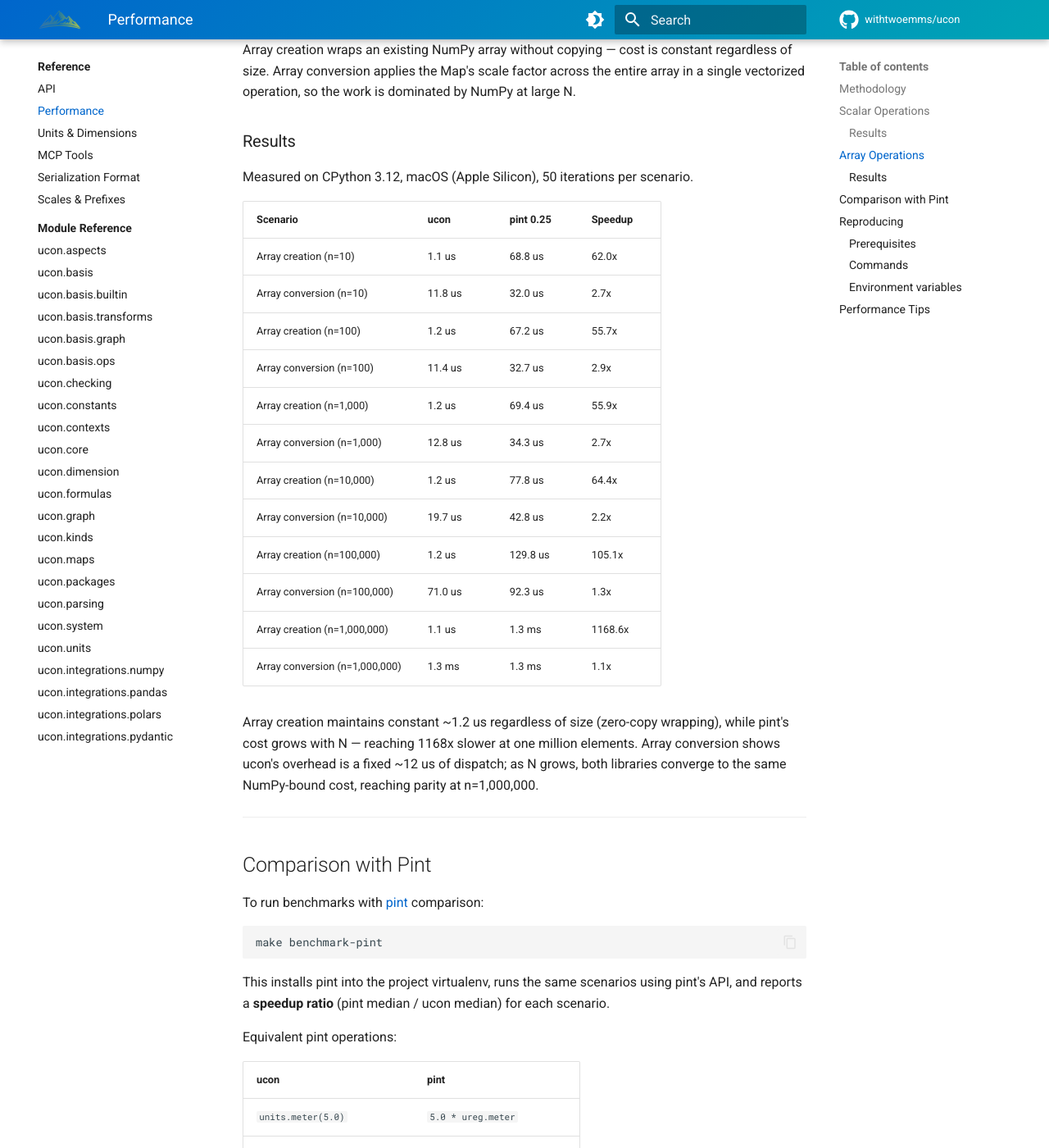
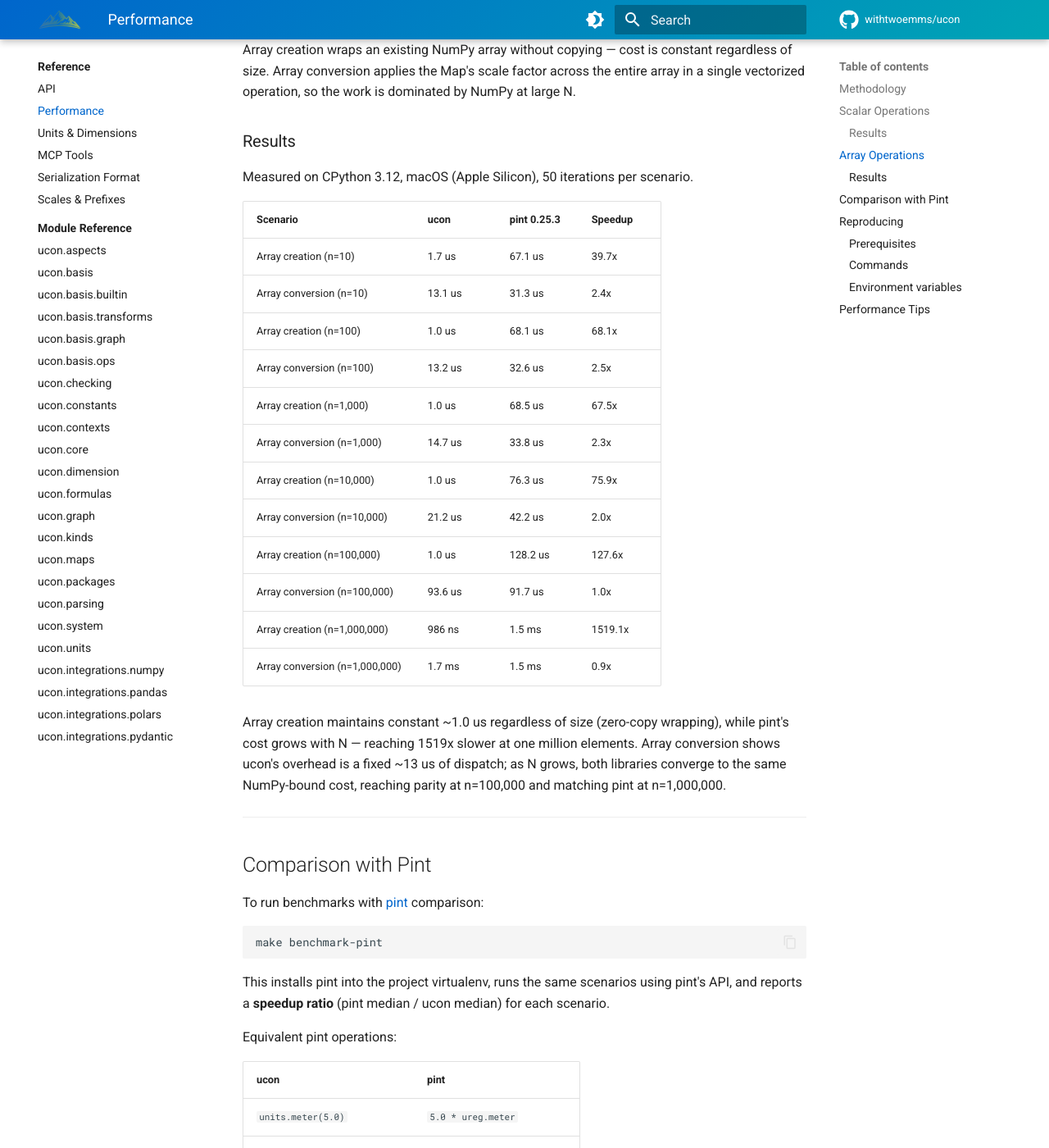
Before and after one commit to withtwoemms/ucon, an MkDocs documentation site: the page built from docs/reference/performance.md, in a window 1280 px wide and 1400 px high, scrolled down 1865 px. Shown: the whole window at 82% size. Built offline with MkDocs 1.6.1 and Material for MkDocs 9.7.7, drawn with Linux system fonts in a browser that asks for light colours; comment, search, counter and statistics services are not loaded; some of the changed text lies outside the part shown.

Commit message:
updates performance documentation

```diff
--- a/docs/reference/performance.md
+++ b/docs/reference/performance.md
@@ -39,13 +39,13 @@ make benchmark
 
 Measured on CPython 3.12, macOS (Apple Silicon), 50 iterations per scenario.
 
-| Scenario | ucon | pint 0.25 | Speedup |
-|----------|------|-----------|---------|
-| Unit creation | 1.2 us | 26.8 us | 22.0x |
-| Scale-only conversion | 6.0 us | 23.0 us | 3.9x |
-| Graph conversion | 4.5 us | 22.7 us | 5.1x |
-| Temperature conversion | 4.5 us | 39.8 us | 8.8x |
-| Unit algebra | 9.6 us | 11.7 us | 1.2x |
+| Scenario | ucon | pint 0.25.3 | Speedup |
+|----------|------|-------------|---------|
+| Unit creation | 1.6 us | 28.6 us | 18.3x |
+| Scale-only conversion | 7.2 us | 45.0 us | 6.2x |
+| Graph conversion | 4.8 us | 44.7 us | 9.4x |
+| Temperature conversion | 4.7 us | 68.3 us | 14.4x |
+| Unit algebra | 10.2 us | 12.1 us | 1.2x |
 
 ---
 
@@ -64,22 +64,22 @@ Array creation wraps an existing NumPy array without copying — cost is constan
 
 Measured on CPython 3.12, macOS (Apple Silicon), 50 iterations per scenario.
 
-| Scenario | ucon | pint 0.25 | Speedup |
-|----------|------|-----------|---------|
-| Array creation (n=10) | 1.1 us | 68.8 us | 62.0x |
-| Array conversion (n=10) | 11.8 us | 32.0 us | 2.7x |
-| Array creation (n=100) | 1.2 us | 67.2 us | 55.7x |
-| Array conversion (n=100) | 11.4 us | 32.7 us | 2.9x |
-| Array creation (n=1,000) | 1.2 us | 69.4 us | 55.9x |
-| Array conversion (n=1,000) | 12.8 us | 34.3 us | 2.7x |
-| Array creation (n=10,000) | 1.2 us | 77.8 us | 64.4x |
-| Array conversion (n=10,000) | 19.7 us | 42.8 us | 2.2x |
-| Array creation (n=100,000) | 1.2 us | 129.8 us | 105.1x |
-| Array conversion (n=100,000) | 71.0 us | 92.3 us | 1.3x |
-| Array creation (n=1,000,000) | 1.1 us | 1.3 ms | 1168.6x |
-| Array conversion (n=1,000,000) | 1.3 ms | 1.3 ms | 1.1x |
+| Scenario | ucon | pint 0.25.3 | Speedup |
+|----------|------|-------------|---------|
+| Array creation (n=10) | 1.7 us | 67.1 us | 39.7x |
+| Array conversion (n=10) | 13.1 us | 31.3 us | 2.4x |
+| Array creation (n=100) | 1.0 us | 68.1 us | 68.1x |
+| Array conversion (n=100) | 13.2 us | 32.6 us | 2.5x |
+| Array creation (n=1,000) | 1.0 us | 68.5 us | 67.5x |
+| Array conversion (n=1,000) | 14.7 us | 33.8 us | 2.3x |
+| Array creation (n=10,000) | 1.0 us | 76.3 us | 75.9x |
+| Array conversion (n=10,000) | 21.2 us | 42.2 us | 2.0x |
+| Array creation (n=100,000) | 1.0 us | 128.2 us | 127.6x |
+| Array conversion (n=100,000) | 93.6 us | 91.7 us | 1.0x |
+| Array creation (n=1,000,000) | 986 ns | 1.5 ms | 1519.1x |
+| Array conversion (n=1,000,000) | 1.7 ms | 1.5 ms | 0.9x |
 
-Array creation maintains constant ~1.2 us regardless of size (zero-copy wrapping), while pint's cost grows with N — reaching 1168x slower at one million elements. Array conversion shows ucon's overhead is a fixed ~12 us of dispatch; as N grows, both libraries converge to the same NumPy-bound cost, reaching parity at n=1,000,000.
+Array creation maintains constant ~1.0 us regardless of size (zero-copy wrapping), while pint's cost grows with N — reaching 1519x slower at one million elements. Array conversion shows ucon's overhead is a fixed ~13 us of dispatch; as N grows, both libraries converge to the same NumPy-bound cost, reaching parity at n=100,000 and matching pint at n=1,000,000.
 
 ---
 
```
